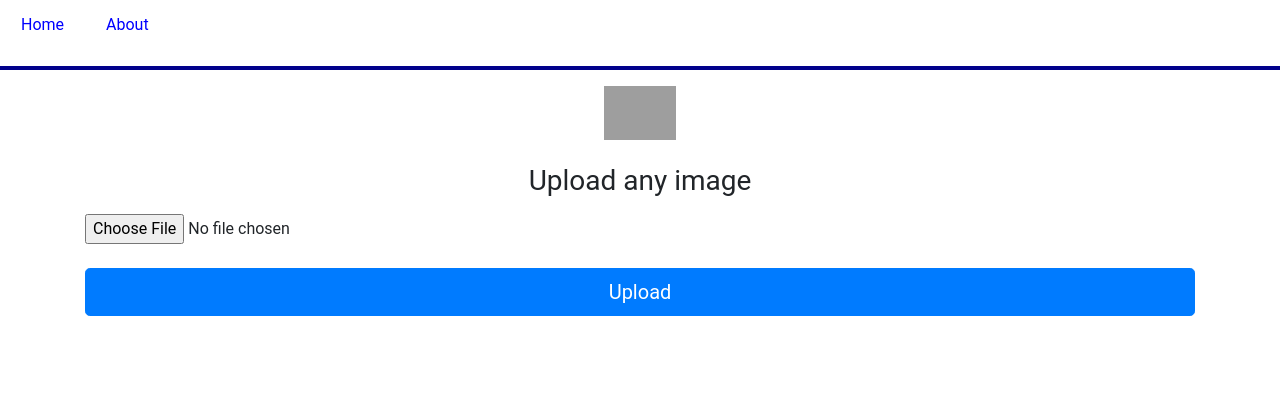
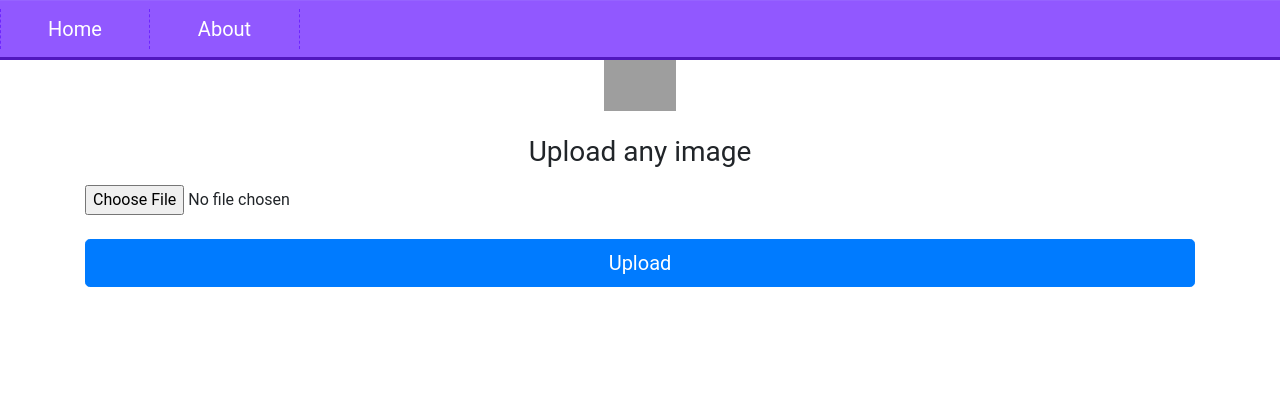
Before and after one commit to n3rwus/flask-panoptic-segmentation, a Flask app: page / in a window 1280 px wide. Shown: the top 420 px of the page. Run offline with Flask 2, Linux system fonts and the light colour scheme; parts of the project's set-up code (start-up, migrations or seed data) failed here and were passed over; some libraries are stand-ins or nearby versions; grey boxes are pictures that could not be loaded.

Commit message:
UI refactoring

```diff
--- a/application/static/css/main.css
+++ b/application/static/css/main.css
@@ -19,27 +19,15 @@ header {
     text-align: center;
 }
 
-li {
-    display: inline;
-    padding: 5px;
+a {
+    text-decoration: none;
+    color: inherit;
 }
 
-a {
+a:active, a:visited, a:focus {
+    border: none;
+    outline: none;
     text-decoration: none;
-    color: blue;
-}
-
-a:hover {
-    color: red;
-}
-
-hr {
-    width: 100%;
-    height: 4px;
-    margin-left: auto;
-    margin-right: auto;
-    background-color: darkblue;
-    border: 0 none;
 }
 
 input[type=text], input[type=password] {
@@ -83,7 +71,7 @@ footer {
     color: white;
     padding: 5px;
     margin-top: 10px;
-    bottom: 0px;
+    bottom: 0;
 }
 
 .btn-submit {
@@ -100,3 +88,79 @@ footer {
 .btn-submit:hover {
     opacity: 1;
 }
+
+/*Nav*/
+.nav {
+    position: sticky;
+    top: 0;
+    left: 0;
+    width: 100%;
+    padding: 8px 0;
+    background-color: #9158ff;
+    text-align: center;
+    border-top: 1px solid #9663ff;
+    box-shadow: 0 3px 0 #5118bf;
+    z-index: 100;
+}
+
+.nav ul {
+    padding: 0;
+    height: 40px;
+    line-height: 200%;
+    font-size: 20px;
+    margin: auto 0;
+    list-style: none;
+    display: inline-block;
+    vertical-align: middle;
+}
+
+.nav ul a {
+    color: #ffffff;
+    text-decoration: none;
+    display: block;
+}
+
+.nav ul > li {
+    width: 150px;
+    height: 40px;
+    float: left;
+    border-right: 1px dashed #6D26FF;
+    transition-property: background-color;
+    transition-duration: 0.2s;
+}
+
+.nav ul > li:hover {
+    background-color: #7E40FF;
+}
+
+.nav ul > li:first-child {
+    border-left: 1px dashed #6D26FF;
+}
+
+.nav ul > li:hover > a {
+    color: #fff;
+}
+
+/*SUBNAV*/
+ol {
+    padding-left: 10px;
+    padding-right: 10px;
+    padding-bottom: 6px;
+    margin: 0px;
+    list-style: none;
+    background-color: #7E40FF;
+    border-radius: 4px;
+    position: relative;
+    visibility: hidden;
+    opacity: 0;
+}
+
+ul > li:hover > ol {
+    visibility: visible;
+    opacity: 1.0;
+}
+
+ol > li:hover {
+    background: #9158ff !important;
+    border-radius: 5px !important;
+}
--- a/application/templates/includes/nav.html
+++ b/application/templates/includes/nav.html
@@ -1,13 +1,8 @@
-<header>
-    <nav>
-        <ul class="nav nav-pills">
-            <li class="nav-item"><a href="{{ url_for('upload_file') }}"
-                                    class="nav-link {% if index %} active {% endif %}">Home</a>
-            </li>
-            <li class="nav-item"><a href="{{ url_for('about') }}"
-                                    class="nav-link {% if about %} active {% endif %}">About</a>
-            </li>
-        </ul>
-    </nav>
-    <hr style="clear:both">
-</header>
+<body>
+<nav class="nav">
+    <ul>
+        <li><a href="{{ url_for('upload_file') }}">Home</a></li>
+        <li><a href="{{ url_for('about') }}">About</a></li>
+    </ul>
+</nav>
+</body>
--- a/application/templates/index.html
+++ b/application/templates/index.html
@@ -11,7 +11,6 @@
         <button class="btn btn-lg btn-primary btn-block" type="submit">Upload</button>
     </form>
 
-
     <script src="//code.jquery.com/jquery-3.3.1.slim.min.js"
             integrity="sha384-q8i/X+965DzO0rT7abK41JStQIAqVgRVzpbzo5smXKp4YfRvH+8abtTE1Pi6jizo"
             crossorigin="anonymous"></script>
@@ -21,6 +20,7 @@
     <script src="//stackpath.bootstrapcdn.com/bootstrap/4.2.1/js/bootstrap.min.js"
             integrity="sha384-B0UglyR+jN6CkvvICOB2joaf5I4l3gm9GU6Hc1og6Ls7i6U/mkkaduKaBhlAXv9k"
             crossorigin="anonymous"></script>
+
     <script type="text/javascript">
         $('#inputfile').bind('change', function () {
             let fileSize = this.files[0].size / 1024 / 1024; // this gives in MB
@@ -37,5 +37,6 @@
             }
         });
     </script>
+
     </body>
 {% endblock %}
--- a/application/transform_pipeline.py
+++ b/application/transform_pipeline.py
@@ -8,8 +8,8 @@ from torchvision import models
 from PIL import Image
 
 
-def get_model(path=None):
-    if None not in path:
+def get_model(path=''):
+    if '' not in path:
         model = torch.load(path)
     else:
         model = models.densenet121(pretrained=True)
```
